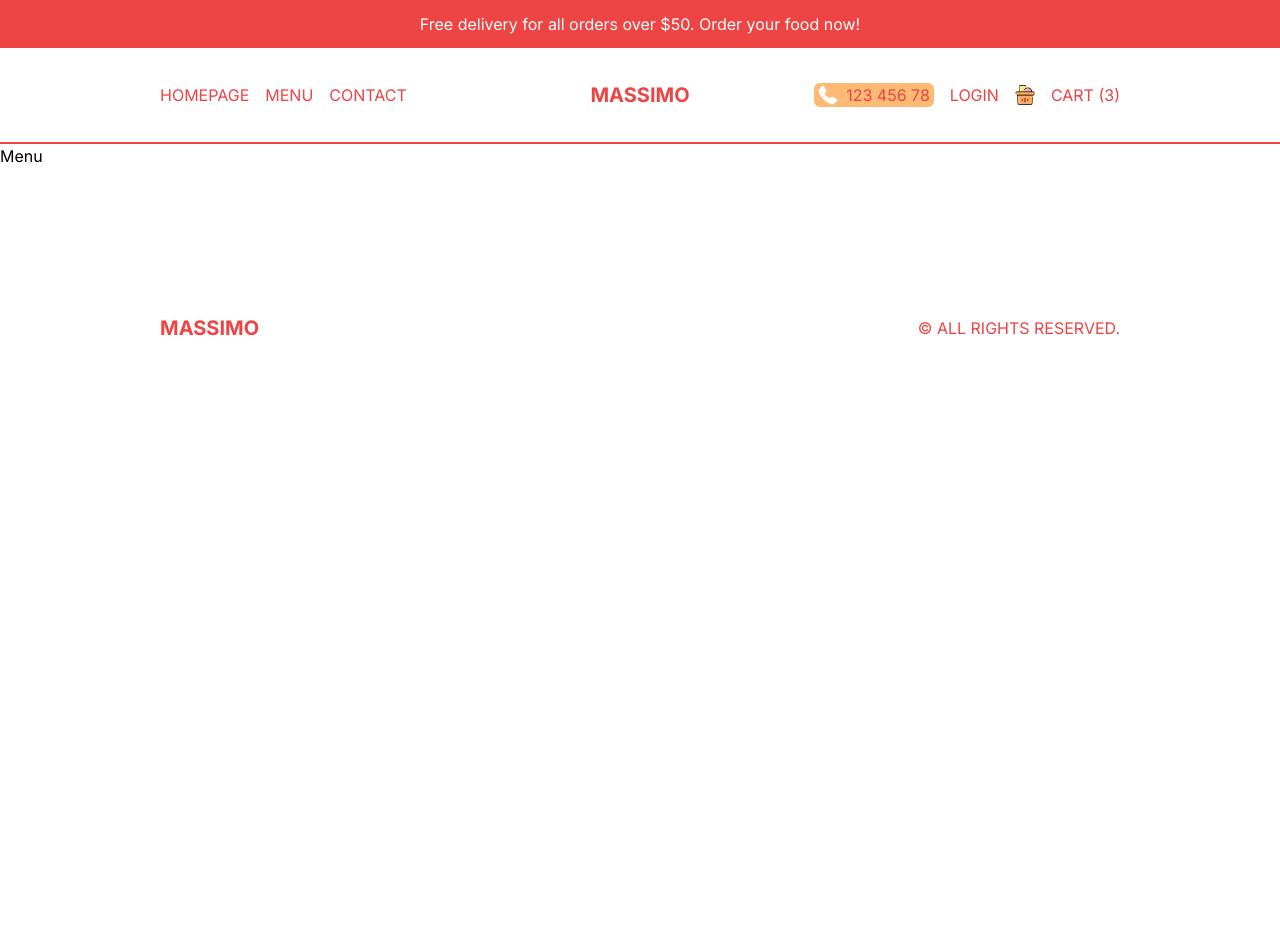
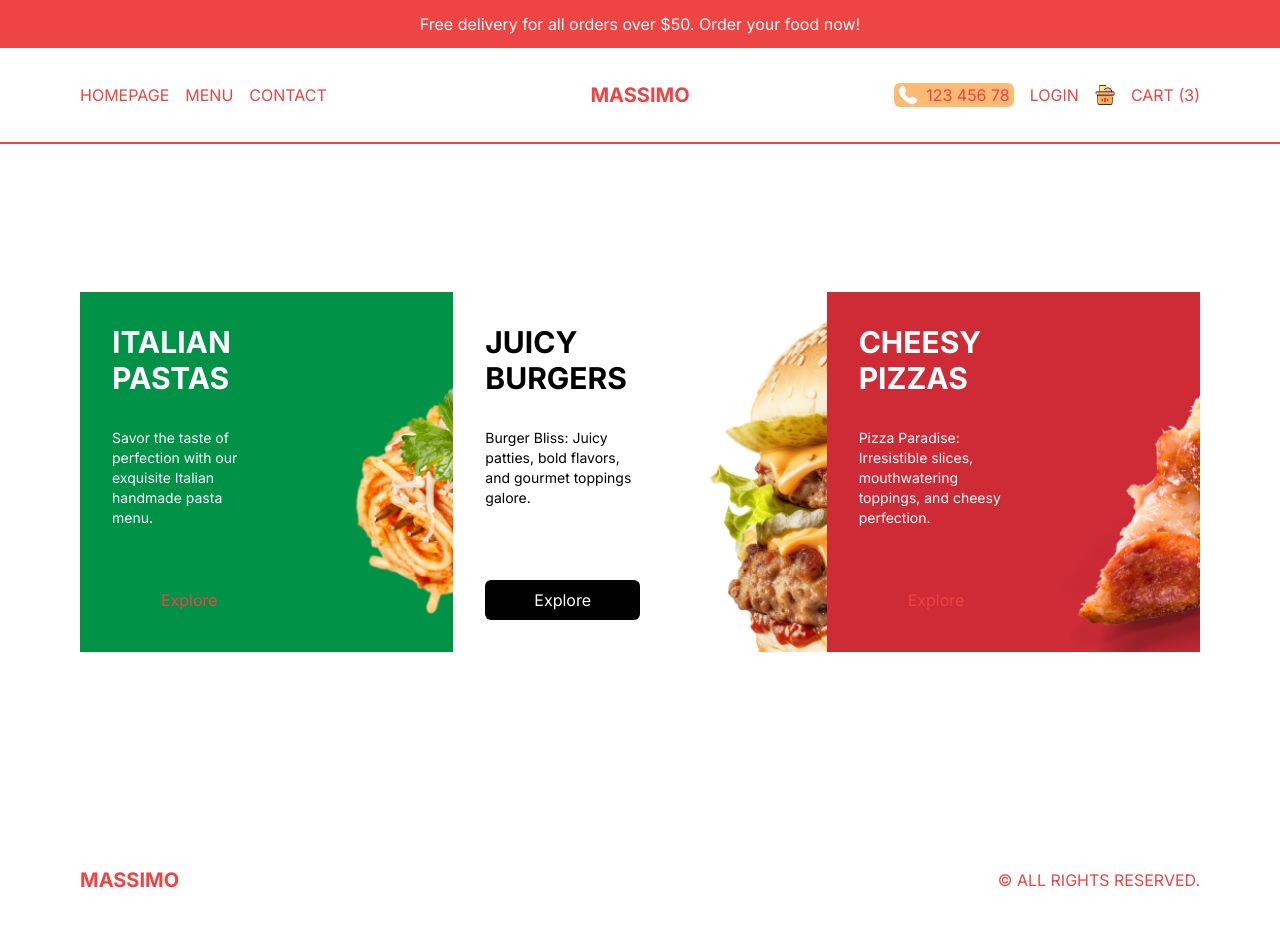
Before and after one commit to vitorfnery/restaurant-website, a Next.js app: page /menu in a window 1280 px wide. Shown: the top 926 px of the page. Before the commit the page ends 800 px from the top, so only its background shows below. Built offline with nearby package versions, Linux system fonts and the light colour scheme.

Commit message:
create Menu page

```diff
--- a/src/app/menu/page.tsx
+++ b/src/app/menu/page.tsx
@@ -1,4 +1,32 @@
+import { menu } from "@/data/data";
+import { MENU_INFO } from "@/constants";
+import Link from "next/link";
+
 const Menu = () => {
-  return <div>Menu</div>;
+  const { btn } = MENU_INFO;
+  return (
+    <div className="p-4 lg:px-20 xl:px-30 2xl:px-40 h-[calc(100vh-6rem)] md:h-[calc(100vh-9rem)] flex flex-col md:flex-row items-center">
+      {menu.map((category) => (
+        <Link
+          href={`/menu/${category.slug}`}
+          key={category.id}
+          className="w-full h-1/3 md:h-fit bg-cover p-8"
+          style={{ backgroundImage: `url(${category.img})` }}
+        >
+          <div className={`text-${category.color} w-1/2 flex flex-col`}>
+            <h1 className="uppercase font-bold text-3xl">{category.title}</h1>
+            <p className="text-sm my-8 h-[120px]">{category.desc}</p>
+            <button
+              className={`hidden xl:block bg-${category.color} text-${
+                category.color === "black" ? "white" : "red-500"
+              } py-2 px-4 rounded-md`}
+            >
+              {btn}
+            </button>
+          </div>
+        </Link>
+      ))}
+    </div>
+  );
 };
 export default Menu;
--- a/src/components/Footer/index.tsx
+++ b/src/components/Footer/index.tsx
@@ -4,7 +4,7 @@
 const Footer = () => {
   const { title, url, info } = FOOTER_INFO;
   return (
-    <div className="h-12 md:h-24 p-4 lg:p-20 xl:p-40 text-red-500 flex items-center justify-between">
+    <div className="h-12 md:h-24 p-4 lg:p-20 xl:p-30 2xl:p-40 text-red-500 flex items-center justify-between">
       <Link href={url} className="font-bold text-xl">
         {title}
       </Link>
--- a/src/components/Navbar/index.tsx
+++ b/src/components/Navbar/index.tsx
@@ -16,7 +16,7 @@
   const phone = NAVBAR_PHONE;
   const user = false;
   return (
-    <div className="h-12 md:h-24 text-red-500 p-4 lg:px-20 xl:px-40 flex justify-between items-center border-b-2 border-b-red-500 uppercase">
+    <div className="h-12 md:h-24 text-red-500 p-4 lg:px-20 xl:px-30 2xl:px-40 flex justify-between items-center border-b-2 border-b-red-500 uppercase">
       {/* LEFT LINKS */}
       <div className="hidden md:flex gap-4 flex-1">
         {links.map(({ id, url, title }) => (
--- a/src/constants/index.ts
+++ b/src/constants/index.ts
@@ -1,5 +1,6 @@
 export * from "@/constants/notification-info";
 export * from "@/constants/navbar-info";
+export * from "@/constants/menu-info";
 export * from "@/constants/mobileMenu-info";
 export * from "@/constants/cartIcon-info";
 export * from "@/constants/footer-info";
--- /dev/null
+++ b/src/constants/menu-info.ts
@@ -0,0 +1,3 @@
+export const MENU_INFO = {
+  btn: "Explore",
+};
```
